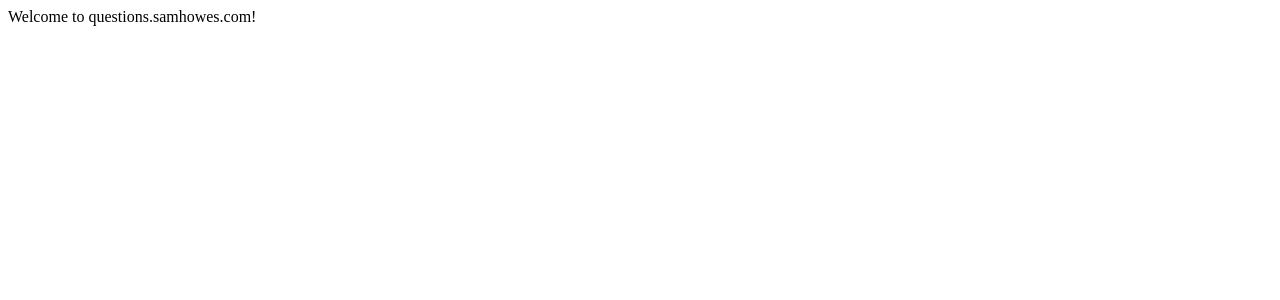
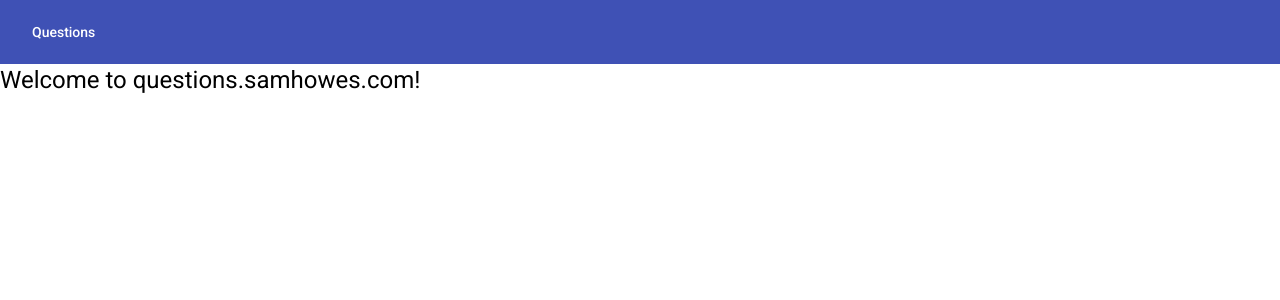
Before and after one commit to samhowes/questions, an Angular app: page / in a window 1280 px wide. Shown: the top 300 px of the page. Built offline with nearby package versions, Linux system fonts and the light colour scheme.

Commit message:
Added Angular Material (#15)
#13

```diff
--- a/angular.json
+++ b/angular.json
@@ -28,6 +28,7 @@
               "src/assets"
             ],
             "styles": [
+              "./node_modules/@angular/material/prebuilt-themes/indigo-pink.css",
               "src/styles.scss"
             ],
             "scripts": []
@@ -96,6 +97,7 @@
               "src/assets"
             ],
             "styles": [
+              "./node_modules/@angular/material/prebuilt-themes/indigo-pink.css",
               "src/styles.scss"
             ],
             "scripts": []
--- a/package.json
+++ b/package.json
@@ -11,10 +11,13 @@
   "private": true,
   "dependencies": {
     "@angular/animations": "^14.2.0",
+    "@angular/cdk": "^14.2.6",
     "@angular/common": "^14.2.0",
     "@angular/compiler": "^14.2.0",
     "@angular/core": "^14.2.0",
+    "@angular/flex-layout": "^14.0.0-beta.41",
     "@angular/forms": "^14.2.0",
+    "@angular/material": "~14.2.5",
     "@angular/platform-browser": "^14.2.0",
     "@angular/platform-browser-dynamic": "^14.2.0",
     "@angular/router": "^14.2.0",
--- a/src/app/app.component.html
+++ b/src/app/app.component.html
@@ -1 +1,9 @@
+<mat-toolbar color="primary" fxLayoutGap="1rem">
+  <a mat-button
+     href="/"
+     [tabIndex]=-1
+  >Questions</a>
+</mat-toolbar>
+<h1>
 Welcome to questions.samhowes.com!
+</h1>
--- a/src/app/app.module.ts
+++ b/src/app/app.module.ts
@@ -3,6 +3,8 @@ import { BrowserModule } from '@angular/platform-browser';
 
 import { AppRoutingModule } from './app-routing.module';
 import { AppComponent } from './app.component';
+import { BrowserAnimationsModule } from '@angular/platform-browser/animations';
+import {MaterialModule} from "./material.module";
 
 @NgModule({
   declarations: [
@@ -10,7 +12,9 @@ import { AppComponent } from './app.component';
   ],
   imports: [
     BrowserModule,
-    AppRoutingModule
+    AppRoutingModule,
+    BrowserAnimationsModule,
+    MaterialModule,
   ],
   providers: [],
   bootstrap: [AppComponent]
--- a/src/index.html
+++ b/src/index.html
@@ -6,8 +6,11 @@
   <base href="/">
   <meta name="viewport" content="width=device-width, initial-scale=1">
   <link rel="icon" type="image/x-icon" href="favicon.ico">
+  <link rel="preconnect" href="https://fonts.gstatic.com">
+  <link href="https://fonts.googleapis.com/css2?family=Roboto:wght@300;400;500&display=swap" rel="stylesheet">
+  <link href="https://fonts.googleapis.com/icon?family=Material+Icons" rel="stylesheet">
 </head>
-<body>
+<body class="mat-typography">
   <app-root></app-root>
 </body>
 </html>
--- a/src/styles.scss
+++ b/src/styles.scss
@@ -1 +1,4 @@
 /* You can add global styles to this file, and also import other style files */
+
+html, body { height: 100%; }
+body { margin: 0; font-family: Roboto, "Helvetica Neue", sans-serif; }
```
Also changed, not shown: src/app/material.module.ts (added, +46 -0 lines), 2 other files (tests, documents, lock files or other folders).
